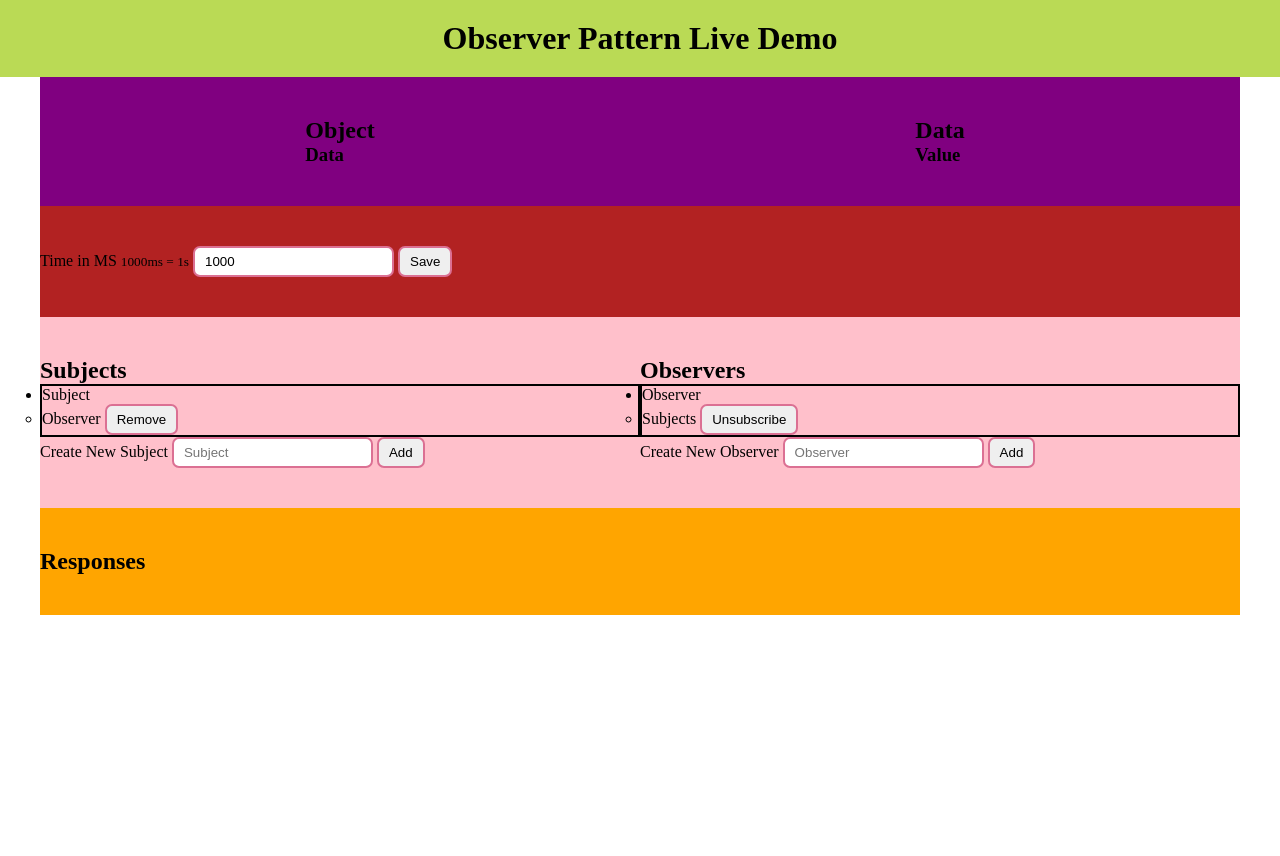
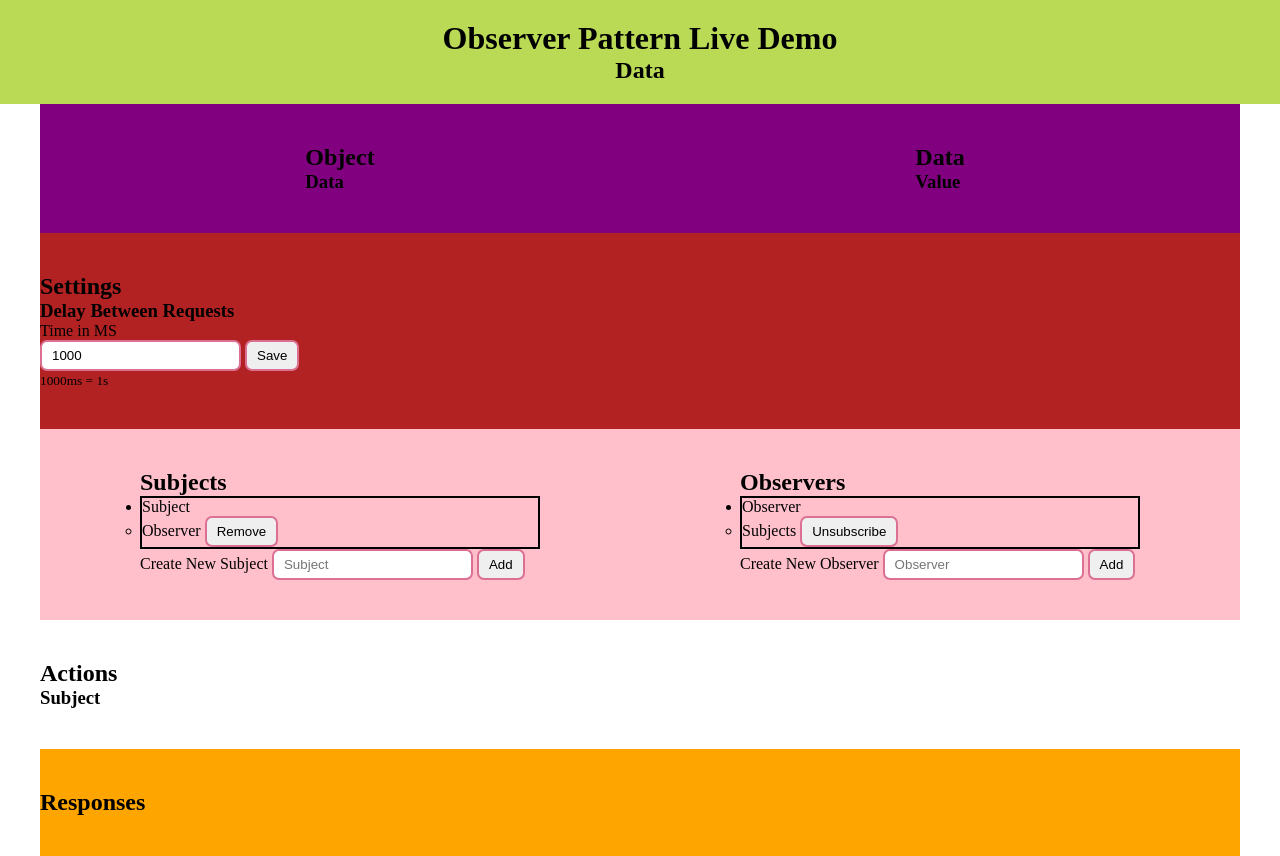
Before and after one commit to nic-dgl104-winter-2024/pattern-library, a PHP site: page / in a window 1280 px wide. Before the commit the page ends 615 px from the top, so only its background shows below. Run offline with PHP 8.4, Linux system fonts and the light colour scheme.

Commit message:
Implement import of classes

```diff
--- a/Observer-Demo/JS/app.js
+++ b/Observer-Demo/JS/app.js
@@ -1,13 +1,24 @@
+import {Subject, Observer} from "./classes/ObserverPattern.js";
+"use strict";
 /**
  * I felt like making a live demo for the observer pattern for individuals who may find this pattern hard to understand. But also because I haven't writen JS in a hot minute and would like to!
 */
-"use strict";
+const subject = new Subject();
+const observer = new Observer();
+console.log(subject)
+console.log(observer)
+const tag = document.getElementById('subjectData');
+subject.subscribe(observer);
+subject.setData("New Data");
+subject.notify();
 (() =>{
   window.addEventListener("load", (event) =>{
 
     // set global names
     window.TIMEFORM = document.getElementById('timeController');
     window.TIMEDELAY = TIMEFORM.querySelector('[name="timeInput"]');
+    window.NEWSUBJECT;
+    window.NEWOBSERVER;
     // eventHandler for timeControl submission. Time controller is used to set delay of the example, to improve the understanding of how the Subject and Observer interact with one another.
     TIMEFORM.addEventListener("submit", timeControl);
   });
--- /dev/null
+++ b/Observer-Demo/JS/classes/ObserverPattern.js
@@ -0,0 +1,58 @@
+export class Subject {
+  constructor() {
+    this.id = Date.now();
+    this.data = "";
+    this.observerList = [];
+  }
+  subscribe(observer) {
+    if (this.observerList.includes(observer)) {
+      return "Observer already subscribed";
+    } else {
+      observer.observing(this);
+      this.observerList.push(observer);
+      return "Observer is now subscribed";
+    }
+  }
+  unsubscribe(observer) {
+    if (this.observerList.includes(observer)) {
+      this.observerList.pop(observer);
+      return (success = `Observer is now unsubscribed to subject@${this.id}`);
+    } else {
+      return (error = `Observer is not subscribed to subject@${this.id}`);
+    }
+  }
+  notify() {
+    this.observerList.forEach((observer) => {
+      observer.update(this);
+    });
+  }
+  setData(data) {
+    this.data = data;
+  }
+  getData() {
+    return this.data;
+  }
+}
+
+export class Observer {
+  constructor() {
+    this.id = Date.now();
+    this.subList = [];
+  }
+
+  update() {
+    console.log('update');
+  }
+
+  observing(subject) {
+    this.subList.push(subject);
+  }
+
+  data() {
+    let dataArray = [];
+    this.subList.forEach(subject => {
+      dataArray.push(subject.getData());
+    });
+    return dataArray;
+  }
+}
--- a/Observer-Demo/css/style.css
+++ b/Observer-Demo/css/style.css
@@ -42,6 +42,11 @@ section {
 .pattern {
   background-color: pink;
 }
+.pattern > * {
+  width: 50%;
+  min-width: 400px;
+  margin: auto;
+}
 .responses {
   background-color: orange;
 }
@@ -54,3 +59,7 @@ input {
 button:hover {
   cursor: pointer;
 }
+.flex-col {
+  display: flex;
+  flex-direction: column;
+}
--- a/Observer-Demo/index.html
+++ b/Observer-Demo/index.html
@@ -9,6 +9,7 @@
   <body>
     <header>
       <h1>Observer Pattern Live Demo</h1>
+      <h2 id="subjectData">Data</h2>
     </header>
     <!-- Example of the issue the observer pattern solves -->
     <main>
@@ -24,11 +25,15 @@
       </section>
 
       <section id="controlls" class="controlls">
-        <form id="timeController">
+        <h2>Settings</h2>
+        <form id="timeController" class="">
+          <h3>Delay Between Requests</h3>
           <label for="timeInput">Time in MS</label>
-          <small>1000ms = 1s</small>
+          <br>
           <input name="timeInput" type="number" value="1000" />
           <button type="submit">Save</button>
+          <br>
+          <small>1000ms = 1s</small>
         </form>
       </section>
 
@@ -73,11 +78,16 @@
           </form>
         </div>
       </section>
-
+      <section id="actions">
+        <h2>Actions</h2>
+        <div class="">
+          <h3>Subject</h3>
+        </div>
+      </section>
       <section id="responses" class="responses">
         <h2>Responses</h2>
       </section>
-      <script src="js/app.js"></script>
+      <script type="module" src="js/app.js"></script>
       <script src="js/events.js"></script>
     </main>
   </body>
```
Also changed, not shown: Observer-Demo/JS/classes/Observers.js (deleted, +0 -10 lines), Observer-Demo/JS/classes/Subjeects.js (deleted, +0 -34 lines).
